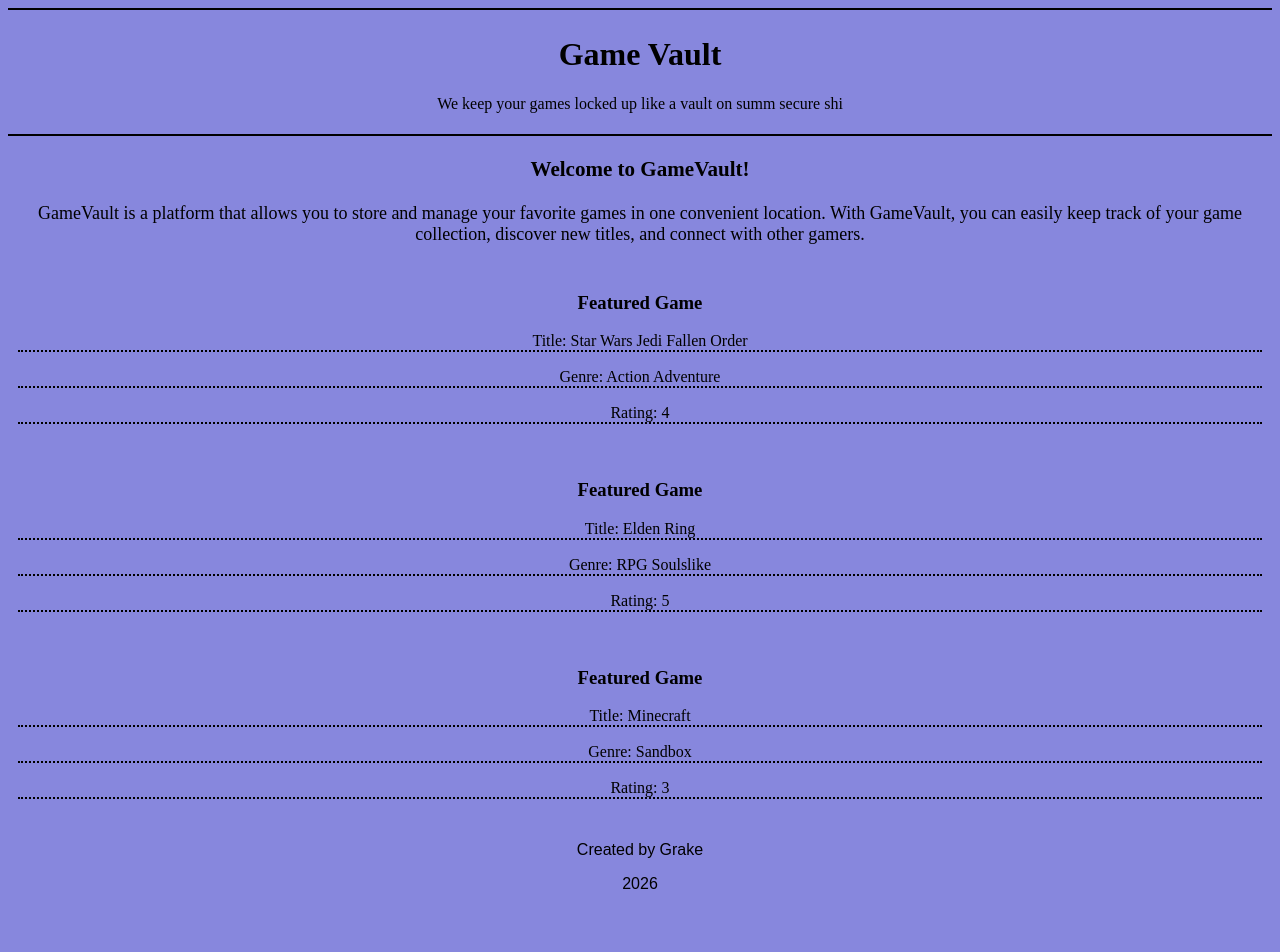
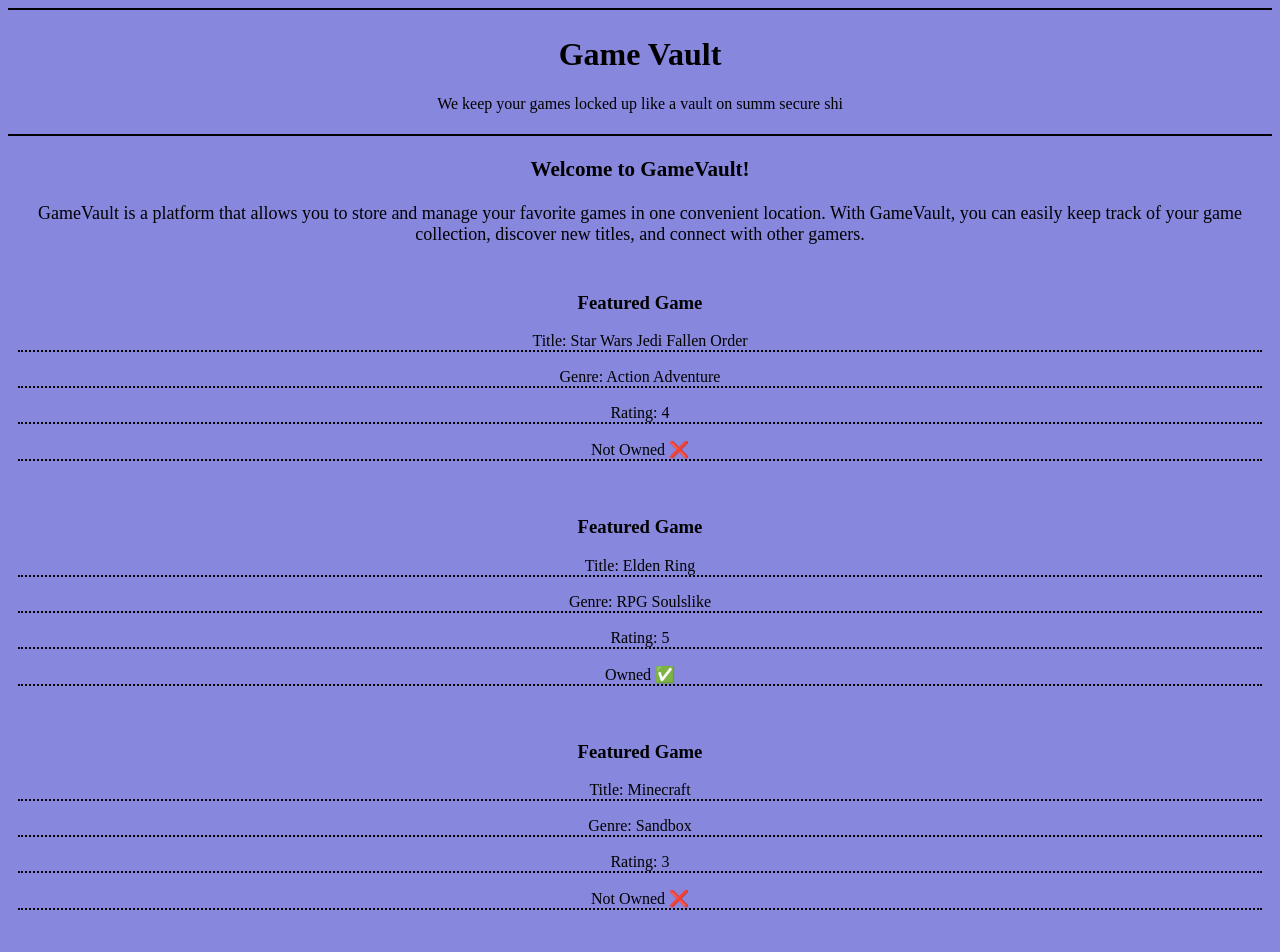
Before and after one commit to geraldokoopman5-sudo/GameVault, a React (Vite) app in the folder GameVaultSuper/: page / in a window 1280 px wide. Shown: the top 952 px of the page. Before the commit the page ends 909 px from the top, so only its background shows below. Built offline with nearby package versions, Linux system fonts and the light colour scheme.

Commit message:
Added conditional rendering for Ownership status

```diff
--- a/GameVaultSuper/src/App.jsx
+++ b/GameVaultSuper/src/App.jsx
@@ -15,19 +15,26 @@ function App() {
         title="Star Wars Jedi Fallen Order"
         genre="Action Adventure"
         rating={4}
+        owned={false}
+
       />
 
       <Gamecard
         title="Elden Ring"
         genre="RPG Soulslike"
         rating ={5}
+        owned={true}
       />
 
       <Gamecard
         title="Minecraft"
         genre="Sandbox"
         rating={3}
+        owned={false}
+
       />
+
+
 
       <Footer/>
     </>
--- a/GameVaultSuper/src/Components/GameCard.jsx
+++ b/GameVaultSuper/src/Components/GameCard.jsx
@@ -11,10 +11,36 @@ function Gamecard(props) {
       <p>Title: {props.title}</p>
       <p>Genre: {props.genre}</p>
       <p>Rating: {props.rating}</p>
-      {/* <p>Playing Status{props.status}</p> */}
+     <Status owned={props.owned} />
 
     </div>
+
+
   );
 }
 
+//Conditional rendering with if/else statements
+// function Status(props) {
+//     if (props.owned) {
+//         return <p>Ownership: Owned ✅</p>;
+//     } else {
+//         return <p>Ownership: Not Owned ❌</p>;
+//     }
+// }
+
+//conditional rendering with terniary operator
+// function Status(props) {
+//        return (props.owned ? <p>Owned ✅ </p> : <p>Not Owned ❌</p>);
+// }
+
+function Status(props) {
+
+  const OwenedStat = <p>Owned ✅</p>
+
+  const OwenedStat2 = <p>Not Owned ❌</p>
+
+       return (props.owned ?  OwenedStat : OwenedStat2);
+}
+
+
 export default Gamecard;
```
